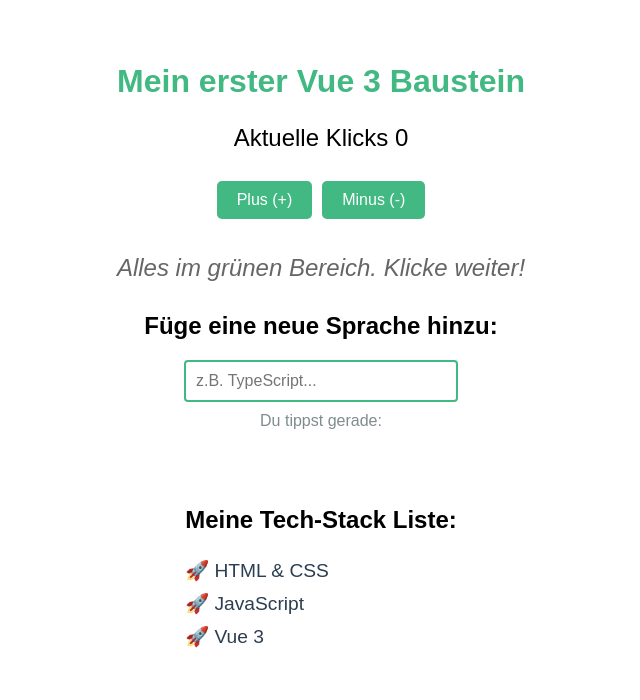
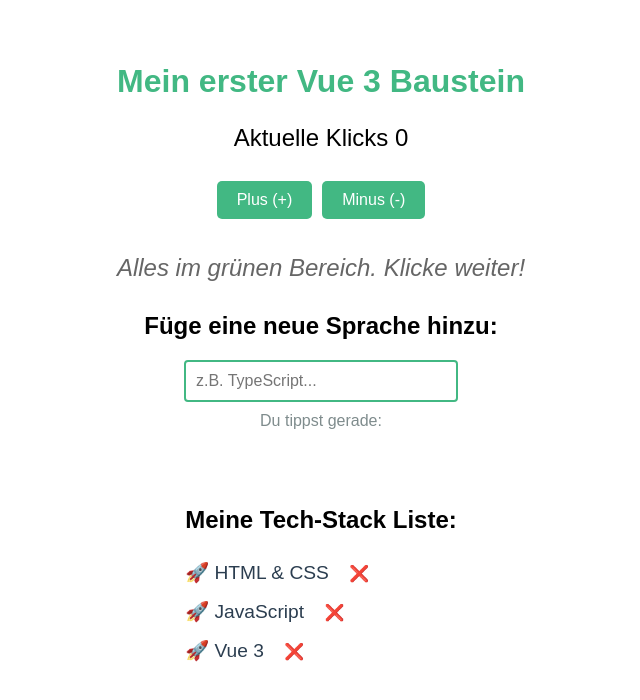
Before and after one commit to codewithnatan/vue-basics, a Vue app: page / in a window 1280 px wide. Shown: the top 700 px of the page, without its empty margins (319-959 px from the left). Built offline with nearby package versions, Linux system fonts and the light colour scheme.

Commit message:
feat: complete understanding of filter logic with strict inequality

```diff
--- a/src/App.vue
+++ b/src/App.vue
@@ -34,6 +34,14 @@ function addNewLanguages() {
   })
 
   newLanguageName.value = ''
+}
+
+// Die Löschen-Funktion
+// Diese Funktion bekommt die ID von dem Element, das weg soll
+function deleteLanguage(idToDelete) {
+  // .filter() ist ein eingebauter JavaScript-Befehl für Arrays.
+  // Er geht die Liste durch und behält nur die Elemente, bei denen die Bedingung stimmt.
+  languages.value = languages.value.filter(lang => lang.id !== idToDelete)
 }
 
 </script>
@@ -85,6 +93,11 @@ function addNewLanguages() {
             <!-- Für 'jedes' lang in der Liste 'languages' erstelle ein <li> -->
             <li v-for="lang in languages" :key="lang.id">
              🚀 {{ lang.name }}
+
+             <!-- Der Löschen-Button neben jedem Element -->
+              <!-- Wenn man klickt (@click), rufrn wir deleteLanguage auf -->
+               <!-- Wir übergeben genau die ID von dieser Sprache lang.id -->
+                <button class="delete-btn" @click="deleteLanguage(lang.id)">❌</button>
             </li>
           </ul>
          </div>
@@ -112,4 +125,8 @@ li {font-size: 1.2rem; padding: 5px 0; color: #2c3e50;}
 .input-container {margin-top: 30px;}
 input {padding: 10px; font-size: 1rem; border: 2px solid #42b883; border-radius: 4px; width: 250px;}
 .preview {font-size: 1rem; color: #7f8c8d; margin-top: 10px;}
+
+/* Schickes Styling für das rote x */
+.delete-btn {background: none; border: none; color: red; cursor: pointer; font-size: 1rem; padding: 0 5px; margin-left: 10px;}
+.delete-btn:hover {transform: scale(1.2);}
 </style>
```
